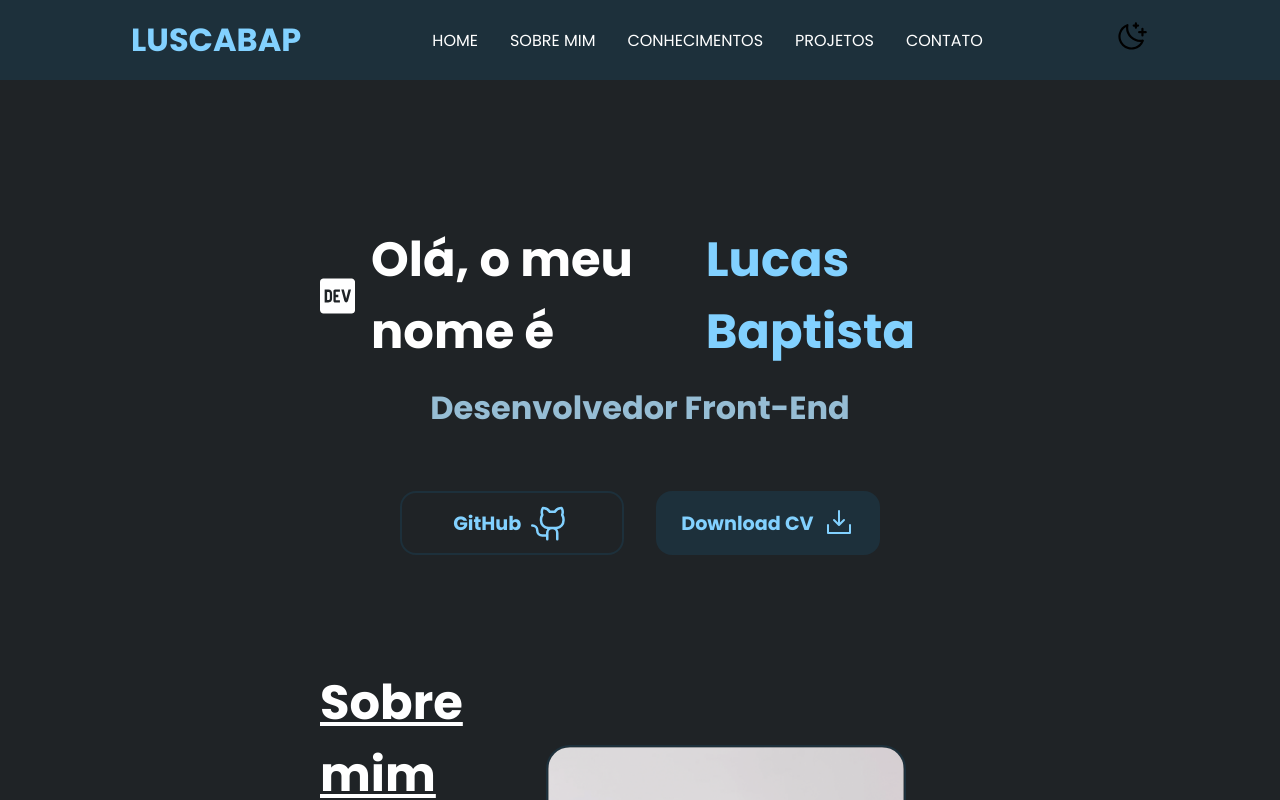
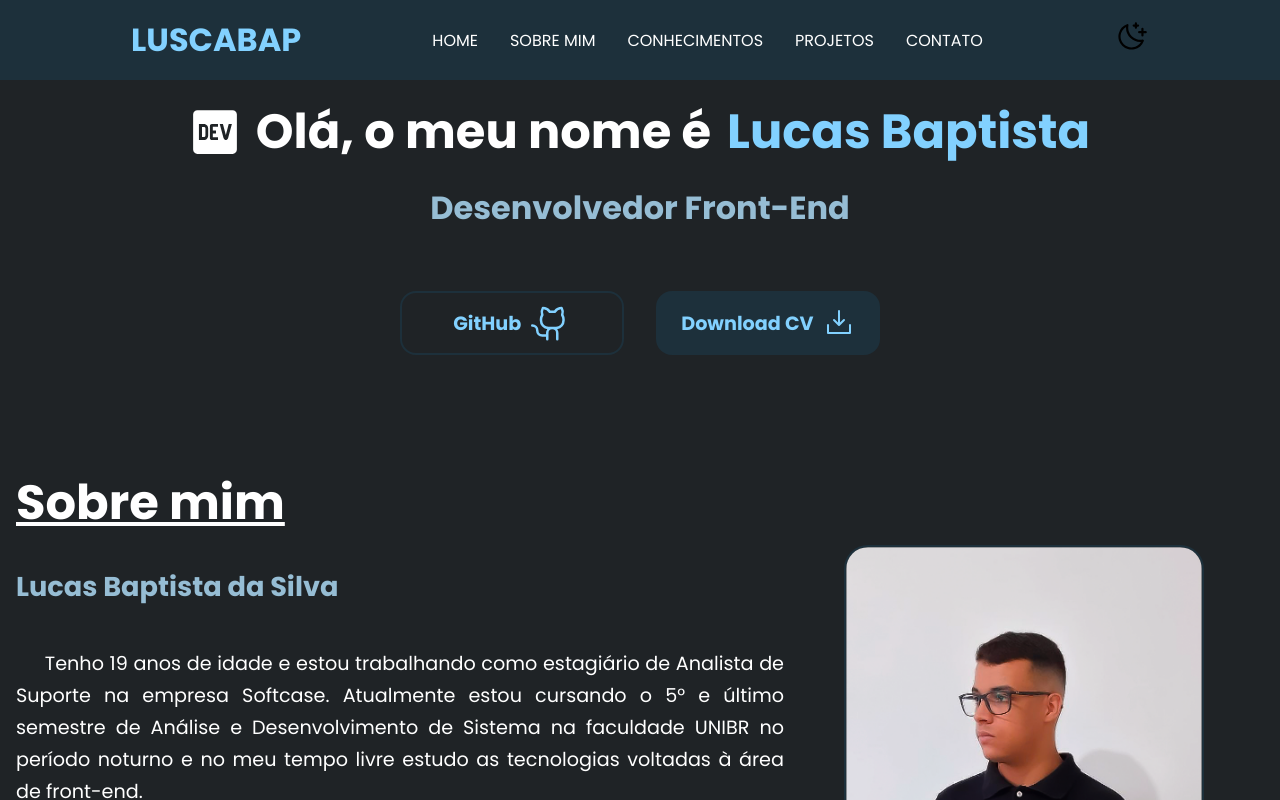
Before and after one commit to luscabap/portfolio, a React (Vite) app: page / in a window 1280 px wide. Shown: the top 800 px of the page. Built offline with nearby package versions, Linux system fonts and the light colour scheme.

Commit message:
Fix bug state menu burguer

```diff
--- a/src/Pages/HomePage/index.tsx
+++ b/src/Pages/HomePage/index.tsx
@@ -20,16 +20,11 @@ export default function HomePage() {
         setTheme(theme.title === 'darkTheme' ? light : dark)
     }
 
-    const [scroll, setScroll] = useState("display_default");
-    function handleScroll(){
-        scroll === "display_default" ? setScroll("display_fixed") : setScroll("display_default");
-    }
-
     return (
         <ThemeProvider theme={theme}>
             <GlobalStyle />
-            <Header toggleTheme={toggleTheme} position={scroll} />
-            <Styles.ContainerMain>
+            <Header toggleTheme={toggleTheme} />
+            <Styles.ContainerMain className='Container_teste'>
                 <Home />
                 <AboutMe />
                 <Knowledge />
--- a/src/Pages/HomePage/styles.ts
+++ b/src/Pages/HomePage/styles.ts
@@ -3,10 +3,32 @@ import styled from "styled-components";
 export const ContainerMain = styled.main`
     margin: 9rem 20rem;
 
-    @media screen and (max-width: 425px){
-        margin: 0 1rem;
+    @media screen and (max-width: 650px){
+        margin: 6rem 1rem;
         padding: 0;
         box-sizing: border-box;
         overflow-x: hidden;
     }
+
+    @media screen and (max-width: 768px){
+        margin: 6rem 1rem;
+        padding: 0;
+        box-sizing: border-box;
+        overflow-x: hidden;
+    }
+
+    @media screen and (max-width: 1024px){
+        margin: 6rem 1rem;
+        padding: 0;
+        box-sizing: border-box;
+        overflow-x: hidden;
+    }
+
+    @media screen and (max-width: 1440px){
+        margin: 6rem 1rem;
+        padding: 0;
+        box-sizing: border-box;
+        overflow-x: hidden;
+    }
+
 `
--- a/src/components/AboutMe/styles.ts
+++ b/src/components/AboutMe/styles.ts
@@ -1,7 +1,6 @@
 import styled from "styled-components"
 
 export const Container = styled.div`
-
     display: flex;
     flex-direction: row;
     margin: 6rem auto;
@@ -31,6 +30,12 @@ export const Container = styled.div`
             margin: -3rem 0 -3rem 0;
         }
 
+    }
+
+    @media screen and (max-width: 768px){
+        flex-wrap: wrap;
+        align-items: center;
+        justify-content: center;
     }
 
     .infos{
--- a/src/components/Header/index.tsx
+++ b/src/components/Header/index.tsx
@@ -1,5 +1,5 @@
 import { MoonStars, SunDim, List } from '@phosphor-icons/react';
-import React, { useContext } from 'react';
+import React, { useContext, useState } from 'react';
 import { ThemeContext } from 'styled-components';
 import { BotaoTeste, Container, ContainerHeader, ContainerIcon } from './styles';
 
@@ -8,26 +8,34 @@ interface Props {
     position: string;
 }
 
-const Header: React.FC<Props> = ({ toggleTheme, position }) => {
+const Header: React.FC<Props> = ({ toggleTheme }) => {
     const {colors, title} = useContext(ThemeContext);
+    const [menu, setMenu] = useState("lista__desktop")
+
+    function handleMenuBurguer(){
+        setMenu(prevMenu => prevMenu === "lista__desktop" ? "lista__mobile" : "lista__desktop")
+    }
 
     return (
         <Container>
-            <div className={position}>
-                <a href='#home'><h1>LUSCABAP</h1></a>
-                <ul className={"lista"}>
-                    <a href='#home'><li className={"lista__item"}>HOME</li></a>
-                    <a href='#about-me'><li className={"lista__item"}>SOBRE MIM</li></a>
-                    <a href='#knowledge'><li className={"lista__item"}>CONHECIMENTOS</li></a>
-                    <a href='#project'><li className={"lista__item"}>PROJETOS</li></a>
-                    <a href='#contact'><li className={"lista__item"}>CONTATO</li></a>
+            <div className="container__display_default">
+                <a href='#home'><h1 className='title'>LUSCABAP</h1></a>
+                <ul className={menu}>
+                    <a href='#home'><li className="lista__item">HOME</li></a>
+                    <a href='#about-me'><li className="lista__item">SOBRE MIM</li></a>
+                    <a href='#knowledge'><li className="lista__item">CONHECIMENTOS</li></a>
+                    <a href='#project'><li className="lista__item">PROJETOS</li></a>
+                    <a href='#contact'><li className="lista__item">CONTATO</li></a>
                 </ul>
                 <ContainerIcon onClick={toggleTheme}>
                     {
                         title === "darkTheme" ? <MoonStars size={35} color='black' /> : <SunDim size={35} color='yellow'/>
                     }
                 </ContainerIcon>
-                <List size={32} className={"menuburguer"}/>
+                <List
+                    size={32}
+                    className='menuburguer'
+                    onClick={handleMenuBurguer}/>
             </div>
         </Container>
     )
--- a/src/components/Header/styles.ts
+++ b/src/components/Header/styles.ts
@@ -1,41 +1,56 @@
-import styled from 'styled-components';
-
+import styled from "styled-components";
 
 export const Container = styled.header`
+  display: flex;
+  align-items: center;
+  justify-content: center;
+  position: fixed;
+  width: 100%;
+  top: 0;
+  z-index: 1000;
 
-@media screen and (max-width: 425px){
-        position: fixed;
-        z-index: 1000;
-        width: 100%;
-
-        .lista__item{
+  .menuburguer {
     display: none;
   }
 
-        .menuburguer{
-            display: block;
-        }
-
-        h1{
-
-        }
-
-    }
-
-     display: flex;
-     align-items: center;
-     justify-content: center;
-
-    .display_default{
+  .container__display_default {
     height: 5rem;
     display: flex;
     justify-content: space-evenly;
     align-items: center;
-        background-color: ${props => props.theme.colors.terciary};
+    background-color: ${(props) => props.theme.colors.terciary};
     width: 100%;
   }
 
-    .display_fixed{
+  a {
+    text-decoration: none;
+  }
+
+  h1 {
+    color: ${(props) => props.theme.colors.primary};
+  }
+
+  .lista__desktop {
+    list-style-type: none;
+    display: flex;
+    gap: 2rem;
+  }
+
+  .lista__item {
+    cursor: pointer;
+    transition: 0.5s;
+    color: ${(props) => props.theme.colors.inverse};
+  }
+  .lista__item:hover {
+    color: ${(props) => props.theme.colors.contrast};
+    transition: 0.5s;
+  }
+
+  .lista__mobile {
+    display: none;
+  }
+
+  /* .display_fixed{
         display: flex;
         justify-content: space-evenly;
         align-items: center;
@@ -43,43 +58,67 @@ export const Container = styled.header`
         top: 0.7rem;
         width: 60%;
         z-index: 100;
-        background-color: ${props => props.theme.colors.terciary};
+        background-color: ${(props) => props.theme.colors.terciary};
         padding: 1rem;
         border-radius: 1rem;
+    } */
+
+    @media screen and (max-width: 425px) {
+    position: fixed;
+    z-index: 1000;
+    width: 100%;
+    top: 0;
 
 
+    .container__display_default{
+
+        .lista__desktop {
+            display: none;
+            opacity: 0%;
         }
 
-    h1{
-        color: ${props => props.theme.colors.primary};
+        .lista__mobile {
+            display: flex;
+            flex-direction: column;
+            background-color: ${(props) => props.theme.colors.terciary};
+            position: fixed;
+            top: 5rem;
+            right: 0;
+            border: 1px solid ${(props) => props.theme.colors.secondary};
+            box-shadow: 2px 2px 2px ${(props) => props.theme.colors.terciary};
+            border-top: 0;
+            border-radius: 0 0 1rem 1rem;
+            opacity: 100%;
+            transition: 1s all ease-in-out;
         }
 
-    .lista{
+        .lista__item {
+            padding: 1rem;
             list-style-type: none;
-        display: flex;
-        gap: 2rem;
-
-        &__item{
-            cursor: pointer;
-            transition: 0.5s;
-            color: ${props => props.theme.colors.inverse};
         }
 
-        &__item:hover{
-            color: ${props => props.theme.colors.contrast};
-            transition: 0.5s;
+        .menuburguer {
+            display: block;
+        }
     }
   }
 
-    a{
-        text-decoration: none;
+  @media screen and (max-width: 768px){
+    position: fixed;
+    z-index: 1000;
+    width: 100%;
+    top: 0;
+
+    .title{
+      font-size: 1.5rem;
     }
 
-    .menuburguer{
-        display: none;
+    .lista__item{
+      font-size: 0.8rem;
     }
-`
+  }
+`;
 
 export const ContainerIcon = styled.div`
   cursor: pointer;
-`
+`;
--- a/src/components/Home/styles.ts
+++ b/src/components/Home/styles.ts
@@ -9,7 +9,6 @@ export const Container = styled.div`
 
         .home__title{
             flex-wrap: wrap;
-            margin: 7rem 0 0 0;
             font-size: 2rem;
 
             strong{
@@ -20,6 +19,22 @@ export const Container = styled.div`
 
         .home__subtitle{
             font-size: 1.5rem;
+        }
+    };
+
+    @media screen and (max-width: 768px){
+        .home__title{
+            flex-wrap: wrap;
+            font-size: 2.5rem;
+
+            strong{
+                margin: 0 0 1rem 0;
+                font-size: 3rem;
+            }
+        }
+
+        .home__subtitle{
+            font-size: 1.8rem;
         }
     }
 
--- a/src/components/Knowledge/ContainerKnowledge/styles.ts
+++ b/src/components/Knowledge/ContainerKnowledge/styles.ts
@@ -22,6 +22,15 @@ export const Container = styled.div`
         }
     }
 
+    @media screen and (max-width: 768px){
+
+        .knowledge__title{
+            font-size: 0.9rem;
+        }
+    }
+
+
+
     &:hover{
         transform: scale(0.95);
         transition: 0.5s;
--- a/src/components/Knowledge/styles.ts
+++ b/src/components/Knowledge/styles.ts
@@ -12,6 +12,7 @@ export const Container = styled.div`
             font-size: 2rem;
         }
     }
+
 
     h2{
         font-style: bold;
--- a/src/components/MyProjects/Projects/style.ts
+++ b/src/components/MyProjects/Projects/style.ts
@@ -13,6 +13,12 @@ export const ProjectContainer = styled.div`
         display: flex;
         flex-wrap: wrap;
     }
+
+    @media screen and (max-width: 768px){
+        display: flex;
+        flex-wrap: wrap;
+    }
+
 `
 
 export const InfosContainer = styled.div`
@@ -95,6 +101,10 @@ export const ImgContainer = styled.div`
         }
     }
 
+    @media screen and (max-width: 768px){
+        margin: 0 1rem;
+    }
+
 `
 
 export const TechsContainer = styled.div`
--- a/src/components/MyProjects/styles.ts
+++ b/src/components/MyProjects/styles.ts
@@ -17,4 +17,5 @@ export const ContainerProject = styled.div`
         }
     }
 
+
 `
```
Lines whose indentation alone changed are shown as unchanged.
